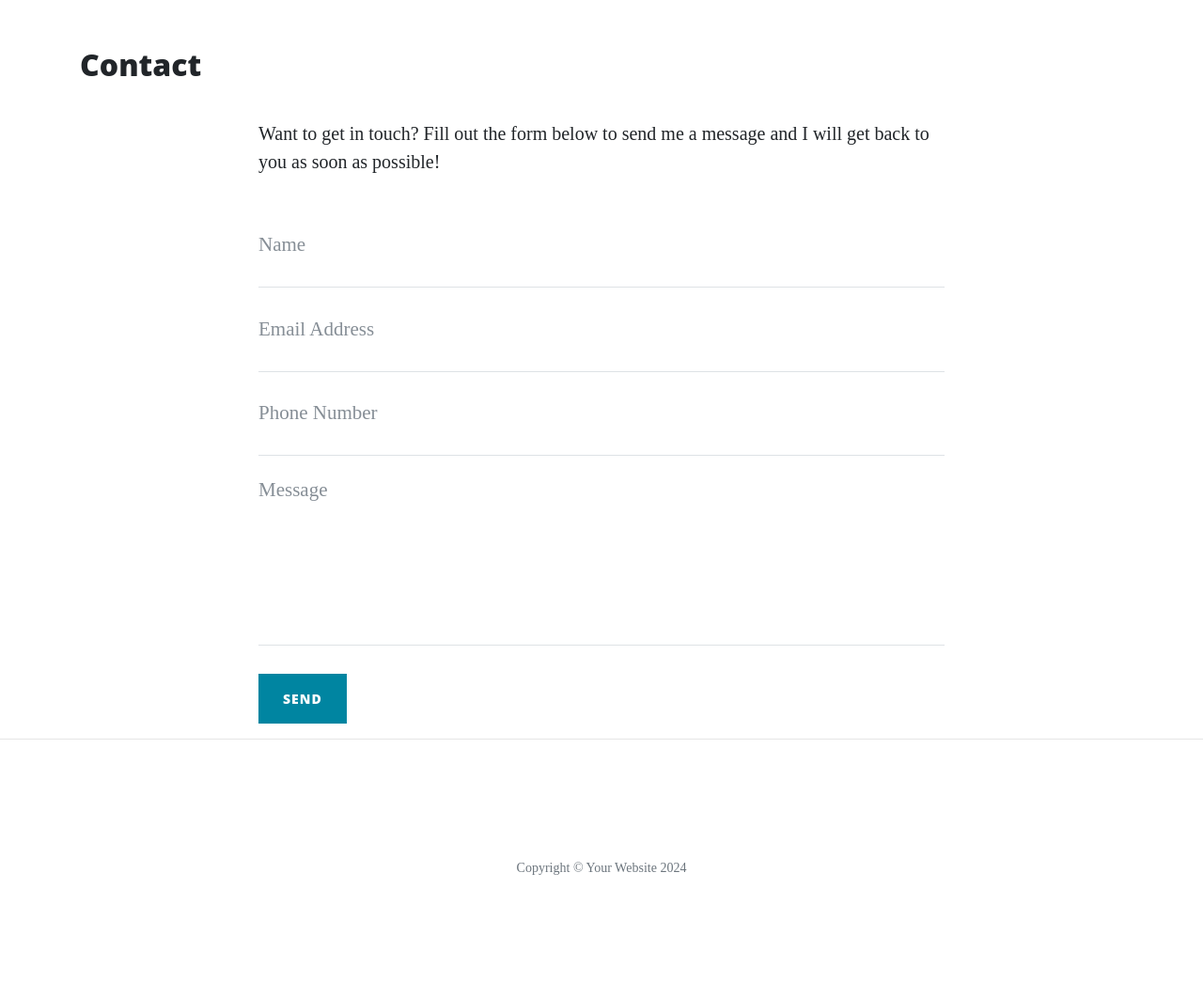
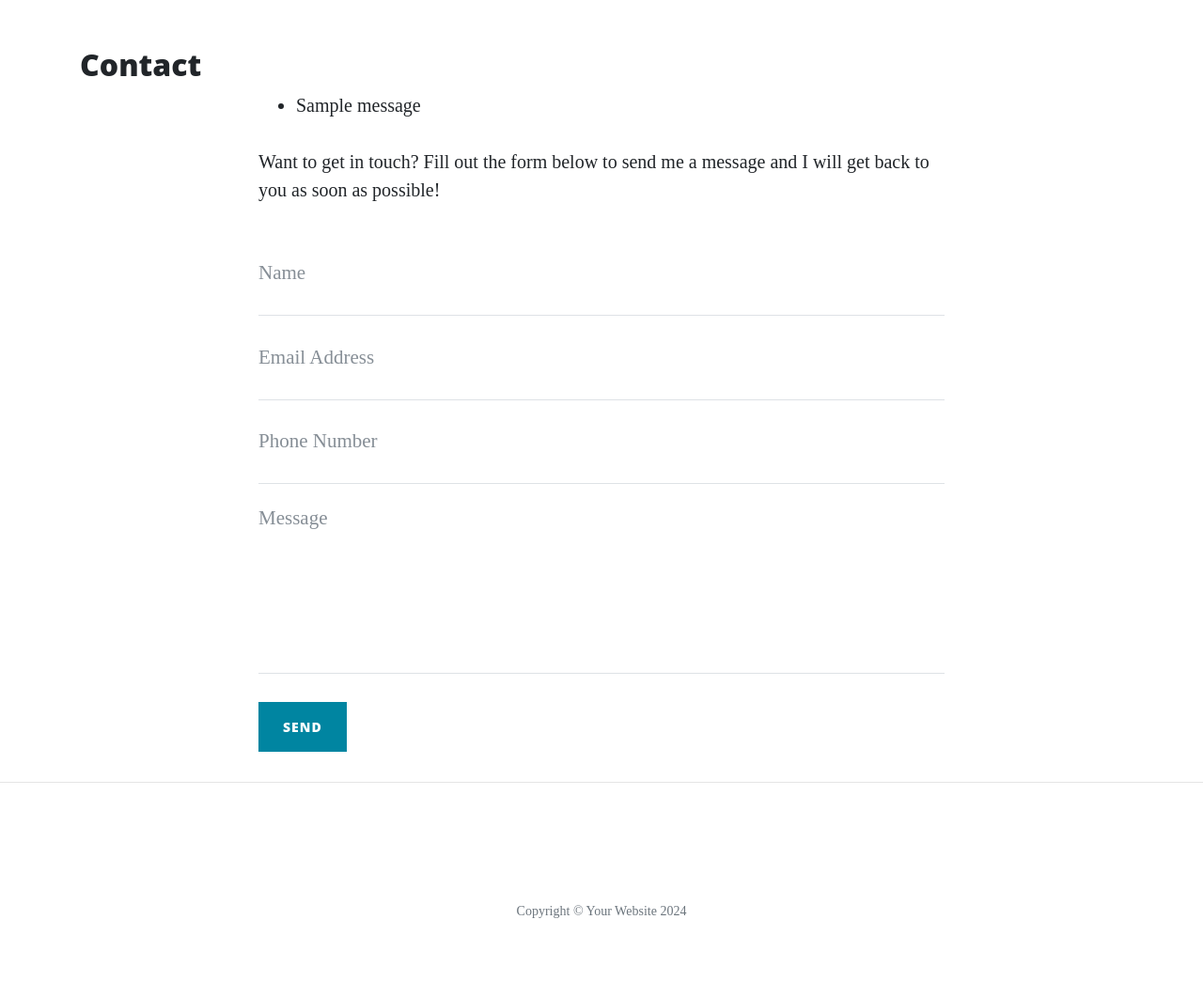
Before and after one commit to mervecoskunn/thorin-flask-app, a Flask app: page /contact in a window 1280 px wide. Shown: the part 628-1673 px from the top of the page at 94% size. Before the commit the page ends 1559 px from the top, so only its background shows below. Run offline with Flask 3, Linux system fonts and the light colour scheme; one stand-in notice (Sample message) is shown; some libraries are stand-ins or nearby versions.

Commit message:
Add thanks message to contact us from data

```diff
--- /dev/null
+++ b/env.py
@@ -0,0 +1,3 @@
+import os
+
+os.environ.setdefault("SECRET_KEY", "secret_flash_key")
--- a/run.py
+++ b/run.py
@@ -1,9 +1,12 @@
 import os
 import json
-from flask import Flask, render_template
+from flask import Flask, render_template, request, flash
+if os.path.exists("env.py"):
+    import env
 
 
 app = Flask(__name__)
+app.secret_key = os.environ.get("SECRET_KEY")
 
 
 @app.route("/")
@@ -30,8 +33,11 @@ def about_member(member_name):
     return render_template("member.html", member=member)
 
 
-@app.route("/contact")
+@app.route("/contact", methods=["GET", "POST"])
 def contact():
+    if request.method == "POST":
+        flash("Thanks {}, we have received your message!".format(
+            request.form.get("name")))
     return render_template("contact.html", page_title="Contact")
 
 
--- a/templates/contact.html
+++ b/templates/contact.html
@@ -1,22 +1,34 @@
 {% extends "base.html" %}
 {% block content %}
-    <h2>{{page_title}}</h2>
+    <h2>{{ page_title }}</h2>
 
 	<div class="row">
 		<div class="col-lg-8 col-md-10 mx-auto">
-          <p>Want to get in touch? Fill out the form below to send me a message and I will get back to you as soon as possible!</p>
-          <form  method="POST" name="sentMessage" id="contactForm" novalidate>
+
+            {% with messages = get_flashed_messages() %}
+                {% if messages %}
+                    <ul class="flashes">
+                        {% for message in messages %}
+                            <li>{{ message }}</li>
+                        {% endfor %}
+                    </ul>
+                {% endif %}
+            {% endwith %}
+
+			<p>Want to get in touch? Fill out the form below to send me a message and I will get back to you as soon as
+                possible!</p>
+			<form method="POST" name="sentMessage" id="contactForm" novalidate>
 				<div class="control-group">
 					<div class="form-group floating-label-form-group controls">
 						<label>Name</label>
-                <input type="text" class="form-control" placeholder="Name" id="name" required data-validation-required-message="Please enter your name.">
+						<input type="text" class="form-control" placeholder="Name" name="name" id="name" required data-validation-required-message="Please enter your name.">
 						<p class="help-block text-danger"></p>
 					</div>
 				</div>
 				<div class="control-group">
 					<div class="form-group floating-label-form-group controls">
 						<label>Email Address</label>
-                <input type="email" class="form-control" placeholder="Email Address" id="email" required data-validation-required-message="Please enter your email address.">
+						<input type="email" class="form-control" placeholder="Email Address" name="email" id="email" required data-validation-required-message="Please enter your email address.">
 						<p class="help-block text-danger"></p>
 					</div>
 				</div>
@@ -36,8 +48,11 @@
 				</div>
 				<br>
 				<div id="success"></div>
+				<div class="form-group">
 					<button type="submit" class="btn btn-primary" id="sendMessageButton">Send</button>
+				</div>
 			</form>
 		</div>
 	</div>
+
 {% endblock %}
```
Also changed, not shown: templates/base.html (+5 -4 lines), templates/member.html (added, +15 -0 lines), 1 other file. Lines whose indentation alone changed are shown as unchanged.
